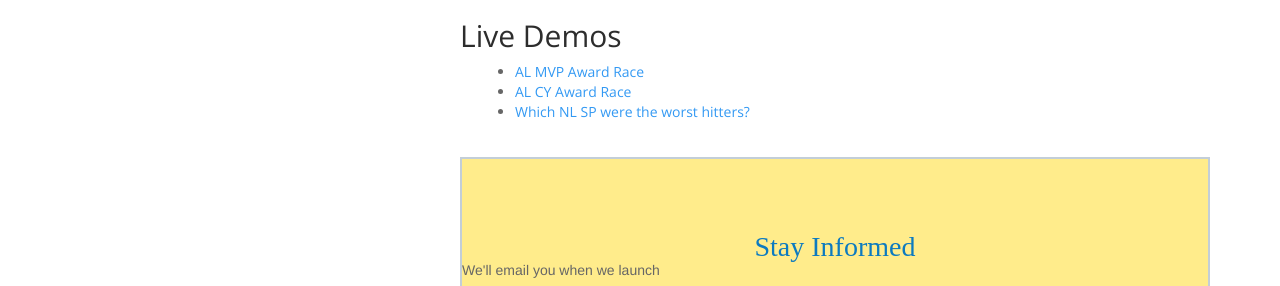
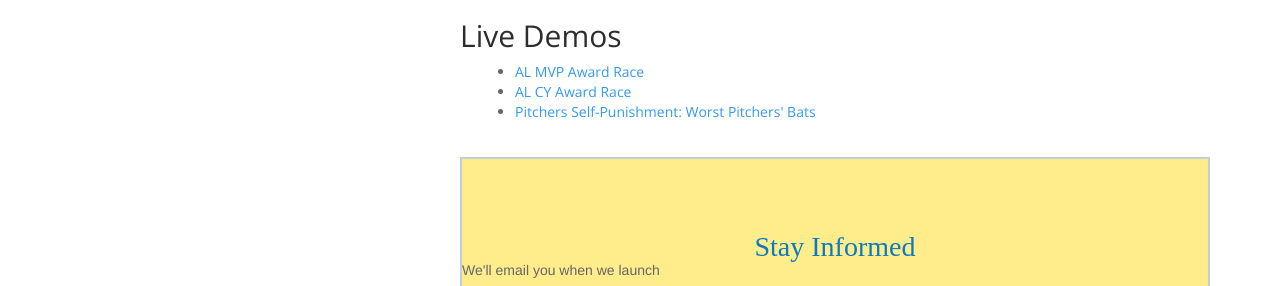
Before and after one commit to leleu/projectbaseball-org, a Jekyll site: the page built from _docs/1-status-and-plan/current-status.html, in a window 1280 px wide. Shown: the part 264-550 px from the top of the page. Built offline with Jekyll 4.4.1, drawn with Linux system fonts in a browser that asks for light colours; nearby versions of some CDN libraries; comment, search, counter and statistics services are not loaded.

Commit message:
updated link in current-status

```diff
--- a/_docs/1-status-and-plan/current-status.html
+++ b/_docs/1-status-and-plan/current-status.html
@@ -15,7 +15,7 @@ permalink: /docs/current-status/
 	<ul>
 		<li><a href="https://hub.projectbaseball.org/explorer/play/?querylog_id=89">AL MVP Award Race</a></li>
 		<li><a href="https://hub.projectbaseball.org/explorer/play/?querylog_id=95">AL CY Award Race</a></li>
-		<li><a href="https://hub.projectbaseball.org/explorer/play/?querylog_id=129">Which NL SP were the worst hitters?</a></li>
+		<li><a href="https://hub.projectbaseball.org/explorer/play/?querylog_id=137">Pitchers Self-Punishment: Worst Pitchers' Bats</a></li>
 	</ul>
 </div>
 
```
